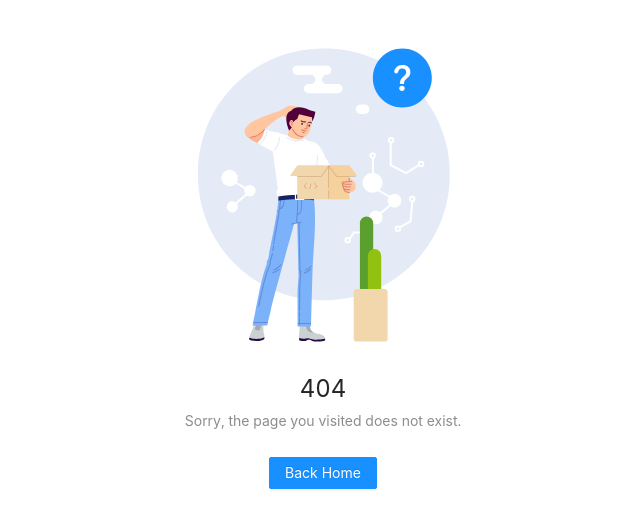
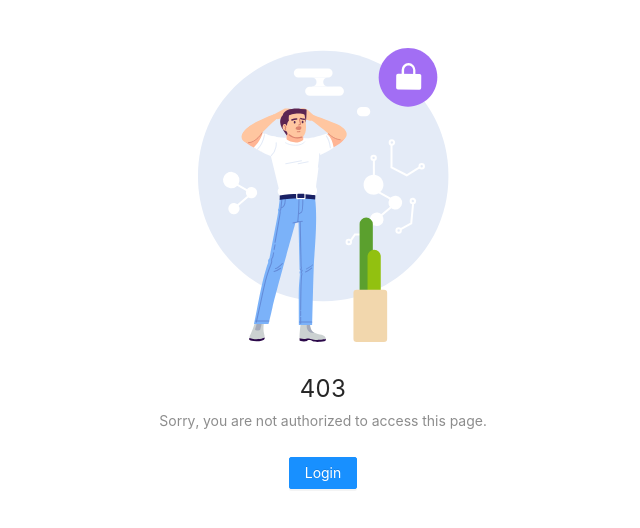
Before and after one commit to aryaindratanaya/NextJS-with-Ant-Design-Dashboard-Template, a Next.js app: page /403 in a window 1280 px wide. Before the commit this address had no page. Shown: the top 528 px of the page, without its empty margins (317-957 px from the left). Built offline with nearby package versions, Linux system fonts and the light colour scheme.

Commit message:
Create a 403 page

```diff
--- /dev/null
+++ b/pages/403.js
@@ -0,0 +1,18 @@
+import Link from 'next/link'
+
+import { Result, Button } from 'antd'
+
+export default function Custom403() {
+  return (
+    <Result
+      status="403"
+      title="403"
+      subTitle="Sorry, you are not authorized to access this page."
+      extra={
+        <Button type="primary">
+          <Link href="/">Login</Link>
+        </Button>
+      }
+    />
+  )
+}
```
